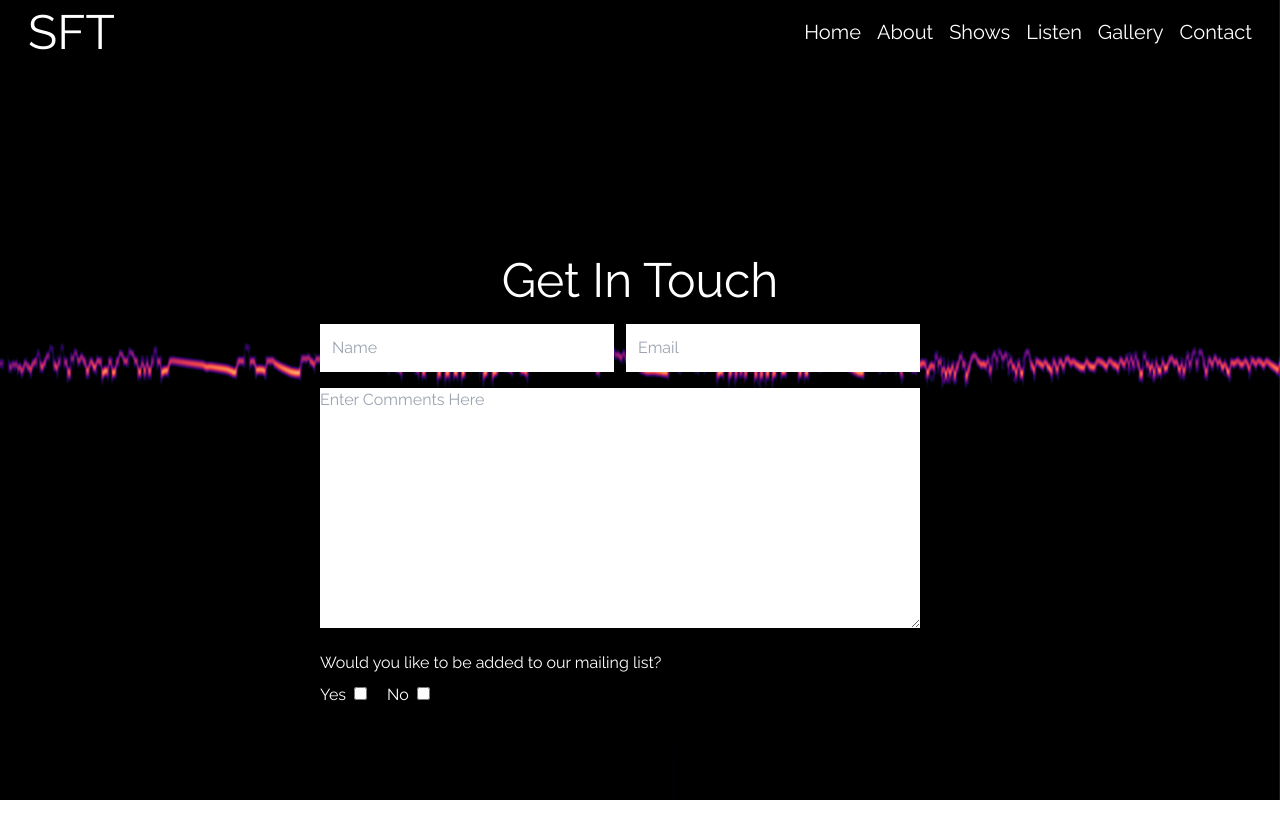
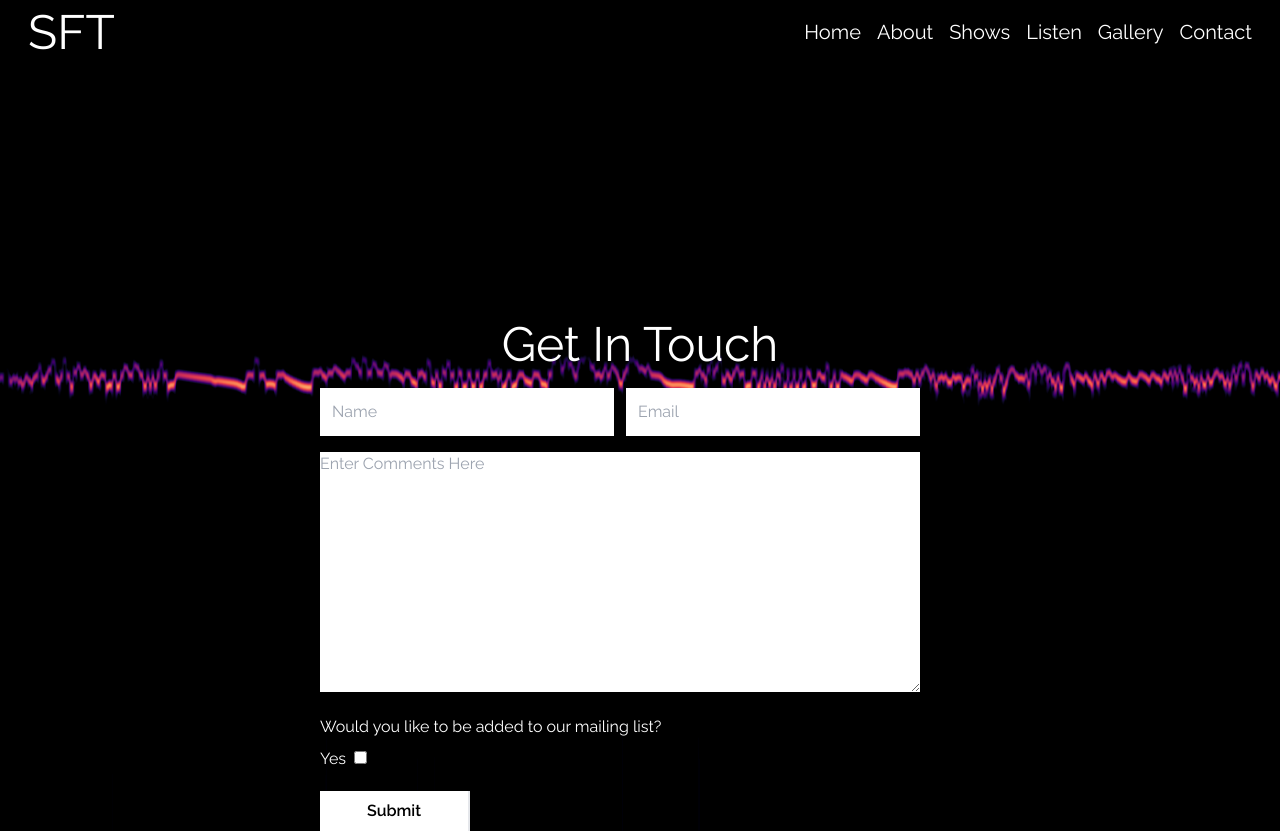
Before and after one commit to kaseyknudsen/Schimscheimer-Family-Trio-Website, a Next.js app: page /contact in a window 1280 px wide. Before the commit the page ends 800 px from the top, so only its background shows below. Built offline with nearby package versions, Linux system fonts and the light colour scheme.

Commit message:
form is submitting correctly to google sheets

```diff
--- a/app/components/AlternateHero.js
+++ b/app/components/AlternateHero.js
@@ -5,8 +5,8 @@ import genogram from "../../public/Edited-Schim-Pics/Genogram.jpg";
 const AlternateHero = () => {
   return (
     <>
-      <div className="min-h-screen custom-img6 bg-fixed bg-cover bg-center flex items-center justify-center">
-        <div className="container flex flex-col gap-10 justify-center items-center text-white text-center z-10 mb-10 pt-[15%]">
+      <div className="min-h-screen custom-img6 bg-fixed bg-cover bg-center flex items-center justify-center z-[-1]">
+        <div className="container flex flex-col gap-10 justify-center items-center text-white z-10 text-center mb-10 pt-[15%]">
           <h2 className="text-4xl sm:text-6xl">Schimscheimer Family Trio</h2>
 
           <p className="px-20">
@@ -16,7 +16,7 @@ const AlternateHero = () => {
             reunion–-a multidimensional soundscape of sometimes delicate, other
             times maniacal moments.
           </p>
-          <div className="homePageImage z-2 relative hidden sm:block">
+          <div className="homePageImage z-2 hidden sm:block">
             <Image
               src={genogram}
               width={700}
@@ -36,7 +36,7 @@ const AlternateHero = () => {
           </div>
         </div>
 
-        <div className="bg-black/60 absolute h-screen top-0 bottom-0 left-0 right-0" />
+        <div className="bg-black/60 absolute top-0 bottom-0 left-0 right-0" />
       </div>
     </>
   );
--- a/app/components/Contact.js
+++ b/app/components/Contact.js
@@ -1,41 +1,86 @@
-import React from "react";
+"use client";
+
+import { useState } from "react";
 
 const Contact = () => {
+  const [name, setName] = useState("");
+  const [email, setEmail] = useState("");
+  const [comments, setComments] = useState("");
+  const [mailingListYes, setMailingListYes] = useState("");
+
+  const handleSubmit = (e) => {
+    e.preventDefault();
+    let id = 0;
+    fetch("https://sheetdb.io/api/v1/8exs0dgt0peut", {
+      method: "POST",
+      headers: {
+        Accept: "application/json",
+        "Content-Type": "application/json",
+      },
+      body: JSON.stringify({
+        data: [
+          {
+            id,
+            name,
+            email,
+            comments,
+            mailingListYes,
+          },
+        ],
+      }),
+    })
+      .then((response) => response.json())
+      .then((data) => console.log(data));
+  };
+
   return (
     <div className="pt-5 max-w-[1240px] text-white">
-      <form className="max-w-[600px] m-auto">
+      <form className="max-w-[600px] m-auto" onSubmit={handleSubmit}>
         <div className="grid sm:grid-cols-2 gap-3">
-          <input type="text" className="p-3" placeholder="Name" />
-          <input type="text" className=" p-3" placeholder="Email" />
+          <input
+            type="text"
+            className="p-3 text-black"
+            placeholder="Name"
+            onChange={(e) => setName(e.target.value)}
+            value={name}
+          />
+
+          <input
+            type="text"
+            className="p-3 text-black"
+            placeholder="Email"
+            onChange={(e) => setEmail(e.target.value)}
+            value={email}
+          />
         </div>
         <div>
           <textarea
-            className="w-full my-4"
+            className="w-full my-4 text-black"
             cols="30"
             rows="10"
             placeholder="Enter Comments Here"
+            onChange={(e) => setComments(e.target.value)}
+            value={comments}
           ></textarea>
         </div>
         <p className="mb-2">Would you like to be added to our mailing list?</p>
-        <label for="mailing-list-yes" className="mr-2">
+        <label htmlFor="mailing-list-yes" className="mr-2">
           Yes
         </label>
         <input
           type="checkbox"
           id="mailing-list-yes"
           name="mailing-list"
-          value="yes"
+          onChange={(e) => setMailingListYes(e.target.checked)}
+          value={mailingListYes}
           className="mr-5"
         />
-        <label for="mailing-list-yes" className="mr-2">
-          No
-        </label>
-        <input
-          type="checkbox"
-          id="mailing-list-no"
-          name="mailing-list"
-          value="no"
-        />
+
+        <div className="mt-5 bg-white w-1/4 h-10 flex border-r-2 justify-center">
+          <button type="submit" className="text-black font-semibold">
+            Submit
+          </button>
+        </div>
       </form>
     </div>
   );
--- a/app/components/Navbar.js
+++ b/app/components/Navbar.js
@@ -12,7 +12,7 @@ const Navbar = () => {
   };
 
   return (
-    <div className=" fixed left-0 top-0 w-full z-10 ease-in duration-300 text-white text-xl">
+    <div className="fixed left-0 top-0 w-full z-20 ease-in duration-300 text-white text-xl">
       <div className="max-w-[1240px] m-auto flex justify-between items-center">
         <Link href="/">
           <h1 className="text-5xl p-2">SFT</h1>
--- a/app/contact/page.js
+++ b/app/contact/page.js
@@ -8,7 +8,7 @@ export const metadata = {
 const page = () => {
   return (
     <div className="custom-img3 bg-fixed bg-cover min-h-screen">
-      <div className="pt-[20%] flex justify-center">
+      <div className="pt-[25%] flex justify-center">
         <h1 className=" text-white text-5xl">Get In Touch</h1>
       </div>
       <Contact />
--- a/package.json
+++ b/package.json
@@ -10,6 +10,7 @@
   },
   "dependencies": {
     "autoprefixer": "10.4.14",
+    "axios": "^1.5.0",
     "eslint": "8.47.0",
     "eslint-config-next": "13.4.13",
     "next": "13.4.13",
```
Also changed, not shown: 1 other file (tests, documents, lock files or other folders).
